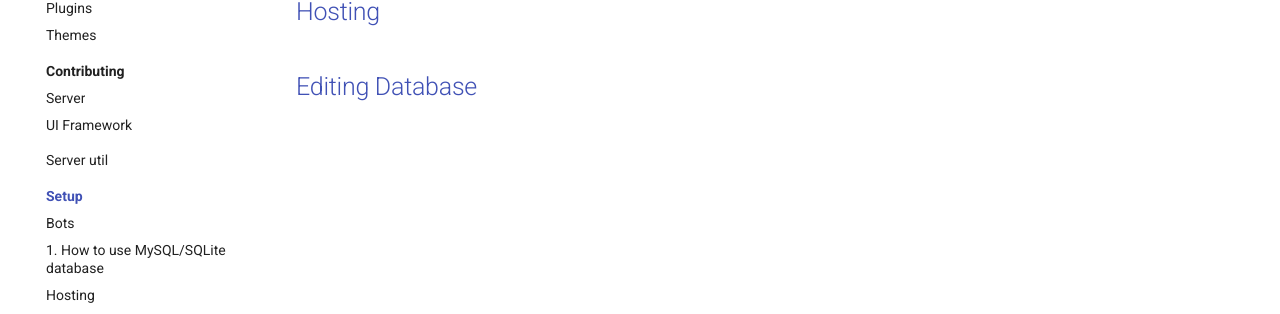
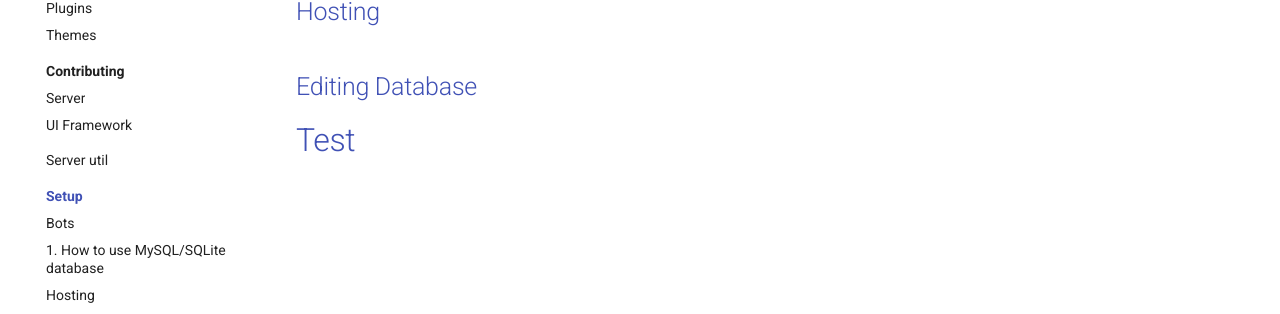
Before and after one commit to spacebarchat/docs, an MkDocs documentation site: the page built from docs/setup/index.md, in a window 1280 px wide. Shown: the part 336-650 px from the top of the page. Built offline with MkDocs 1.6.1 and Material for MkDocs 9.7.7, drawn with Linux system fonts in a browser that asks for light colours; comment, search, counter and statistics services are not loaded.

Commit message:
Update index.md

```diff
--- a/docs/setup/index.md
+++ b/docs/setup/index.md
@@ -7,3 +7,4 @@
 ## [Hosting](hosting/)
 
 ## [Editing Database](database/)
+# [Test](test/)
```
